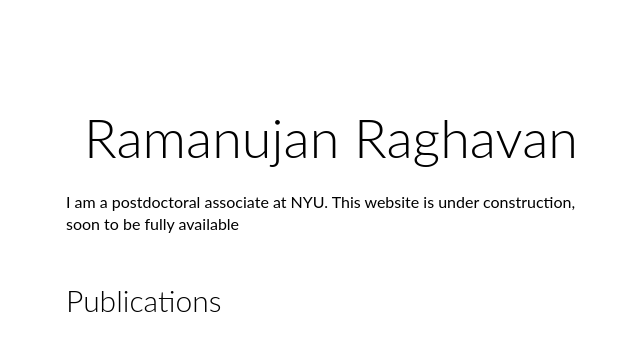
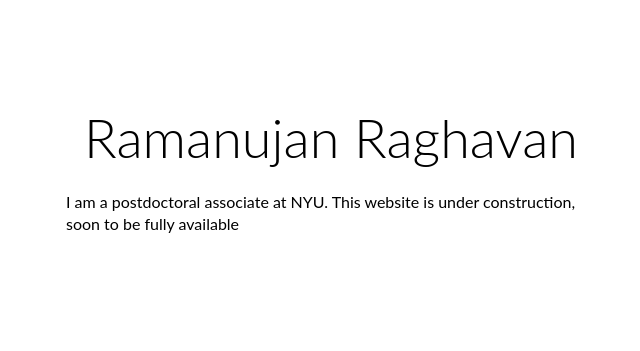
Before and after one commit to rtraghavan/rtraghavan.github.io, a Jekyll site: the page built from index.html, in a window 1280 px wide. Shown: the top 351 px of the page, without its empty margins (309-949 px from the left). Built offline with Jekyll 4.4.1, drawn with Linux system fonts in a browser that asks for light colours.

Commit message:
Update index.html

```diff
--- a/index.html
+++ b/index.html
@@ -21,8 +21,6 @@ layout: default
 
 	<div id="index">
       		<div id="menu" class="collapse-container">
-		  	<h1>Publications</h1>
-			<h1>CV</h1>
 		</div>
 	</div>
 </div>
```
